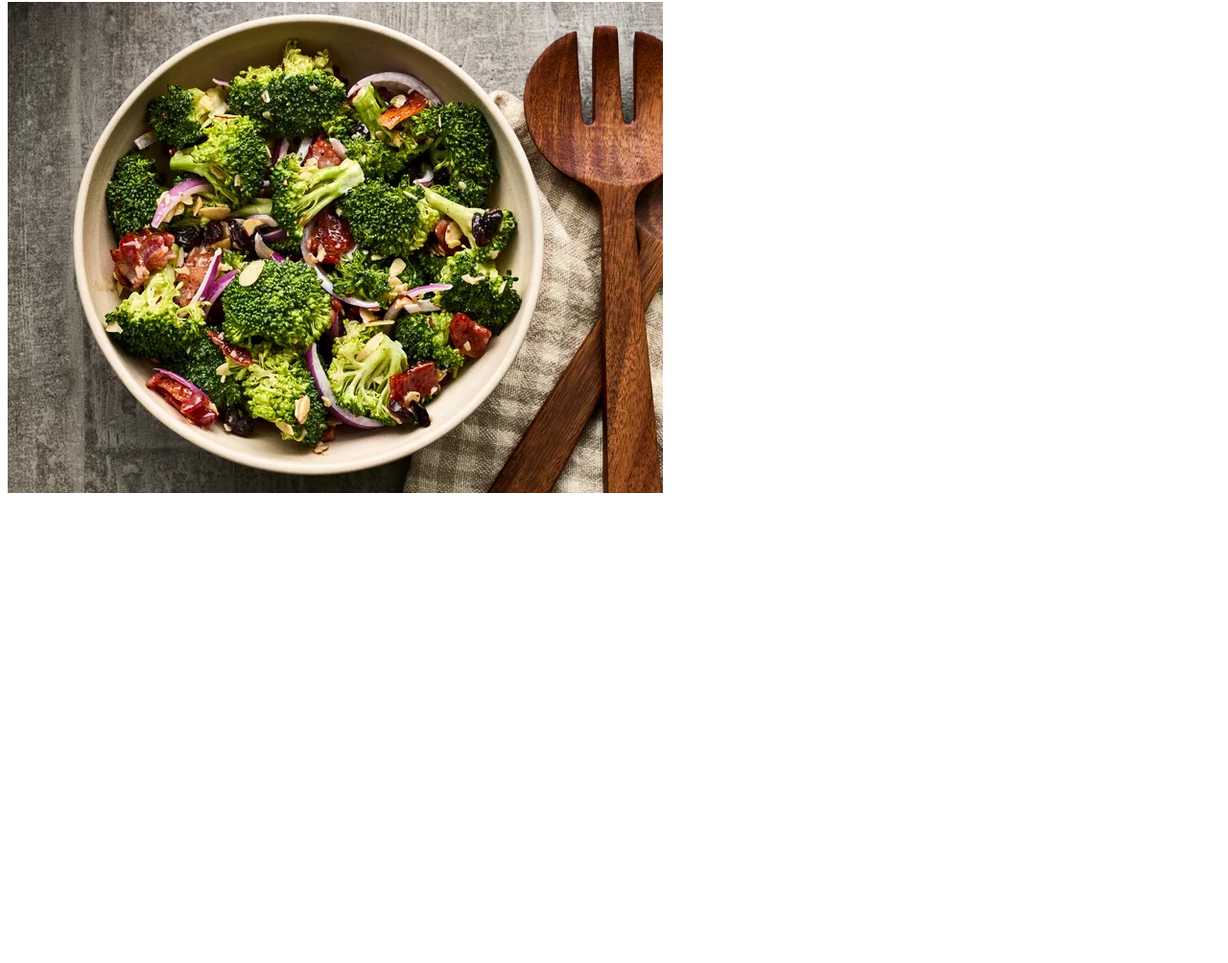
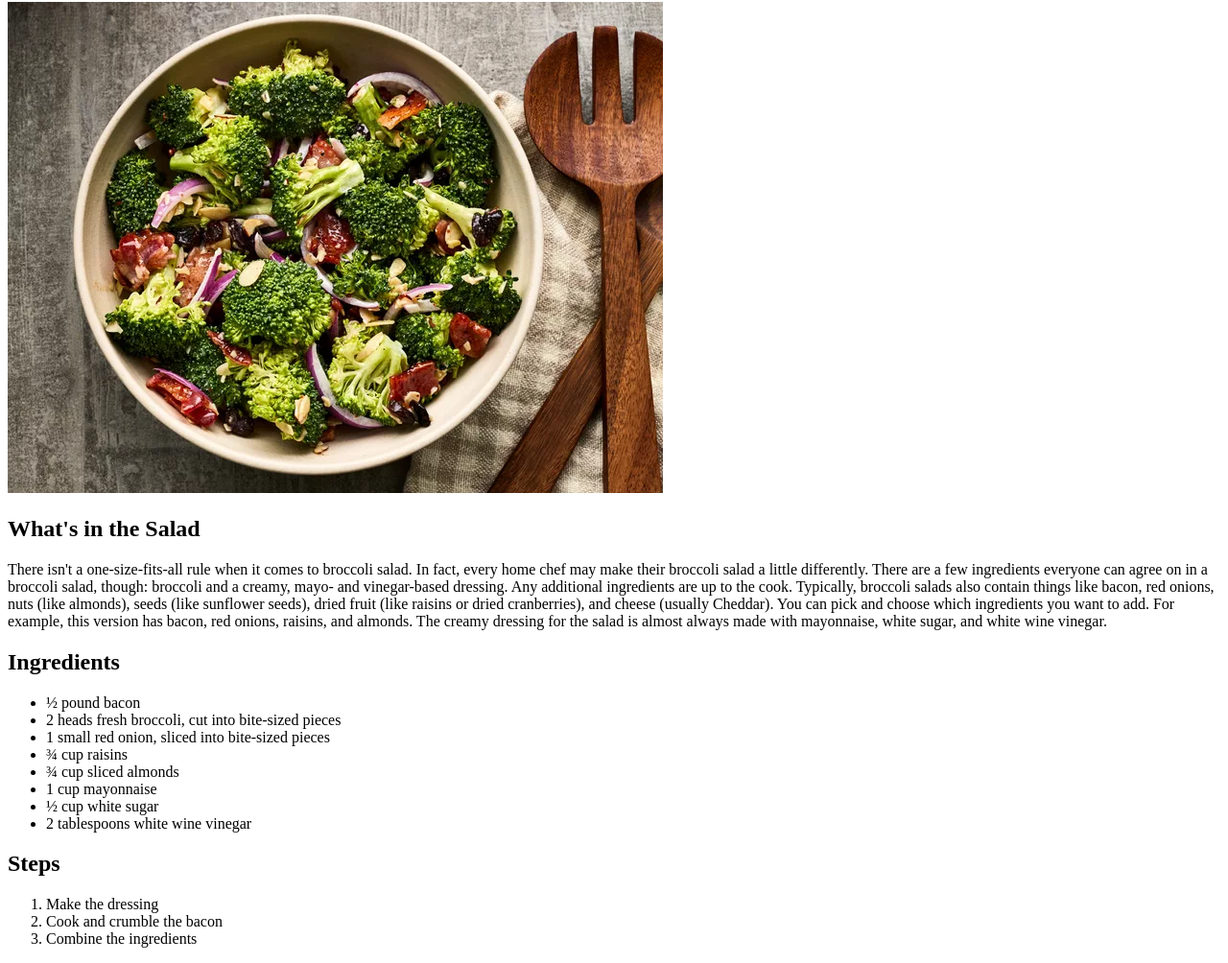
Before and after one commit to tvoisyabr/odin-recipes, a plain HTML site: page recipes/salad.html in a window 1280 px wide. Shown: the part 78-1082 px from the top of the page at 96% size. Before the commit the page ends 800 px from the top, so only its background shows below. Drawn offline with Linux system fonts and the light colour scheme.

Commit message:
Add detailed recipe structure to the webpage
Insert a "Description" heading and accompanying text below the image to provide context for the recipe.
Add an "Ingredients" heading followed by an unordered list of items required for the recipe, enhancing readability and preparation.
Include a "Steps" heading with an ordered list detailing the sequential process to prepare the dish, ensuring clear guidance for users.

```diff
--- a/recipes/salad.html
+++ b/recipes/salad.html
@@ -1,5 +1,6 @@
 <!DOCTYPE html>
 <html>
+
 <head>
     <title>Salad Recipe</title>
     <meta charset="utf-8">
@@ -8,5 +9,35 @@
 <body>
     <h1>Salad</h1>
     <img src="../images/salad.jpg" alt="Yummy Salad">
+    <h2>What's in the Salad</h2>
+    <p>
+        There isn't a one-size-fits-all rule when it comes to broccoli salad. In fact, every home chef may make their
+        broccoli salad a little differently. There are a few ingredients everyone can agree on in a broccoli salad,
+        though: broccoli and a creamy, mayo- and
+        vinegar-based dressing. Any additional ingredients are up to the cook. Typically, broccoli salads also contain
+        things like bacon, red onions, nuts (like almonds), seeds (like
+        sunflower seeds), dried fruit (like raisins or dried cranberries), and cheese (usually Cheddar). You can pick
+        and choose which ingredients you want to add. For example, this version has bacon, red onions, raisins, and
+        almonds. The creamy dressing for the salad is almost always made with mayonnaise, white sugar, and white wine
+        vinegar.
+    </p>
+    <h2>Ingredients</h2>
+    <ul>
+        <li>½ pound bacon</li>
+        <li>2 heads fresh broccoli, cut into bite-sized pieces</li>
+        <li>1 small red onion, sliced into bite-sized pieces</li>
+        <li>¾ cup raisins</li>
+        <li>¾ cup sliced almonds</li>
+        <li>1 cup mayonnaise</li>
+        <li>½ cup white sugar</li>
+        <li>2 tablespoons white wine vinegar</li>
+    </ul>
+    <h2>Steps</h2>
+    <ol>
+        <li>Make the dressing</li>
+        <li>Cook and crumble the bacon</li>
+        <li>Combine the ingredients</li>
+    </ol>
 </body>
+
 </html>
```
Lines whose indentation alone changed are shown as unchanged.
